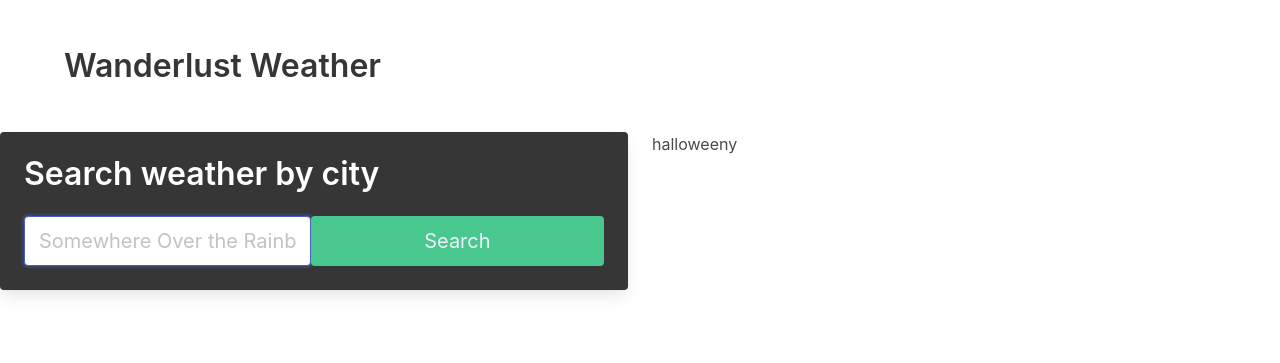
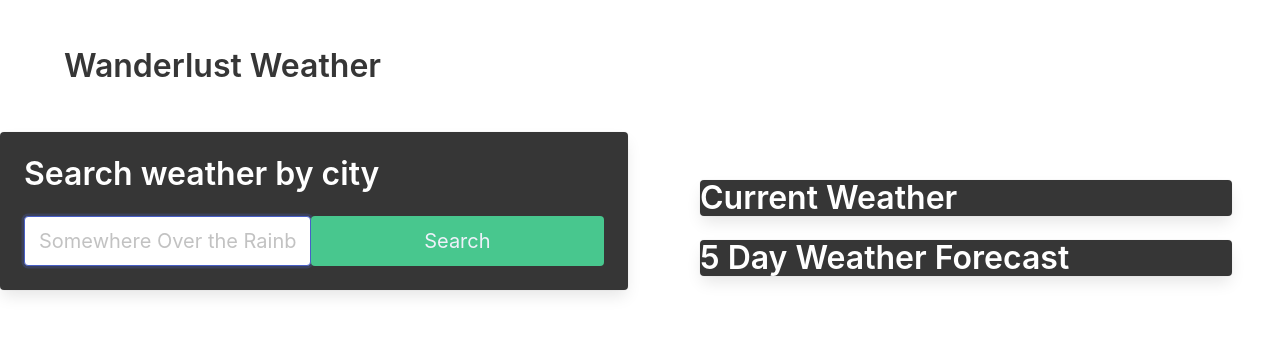
Before and after one commit to izztnkr/Wanderlust-Weather, a plain HTML site: page index.html in a window 1280 px wide. Drawn offline with nearby package versions, Linux system fonts and the light colour scheme; no server answers.

Commit message:
added containers to display weather info

```diff
--- a/assets/js/secondpage.js
+++ b/assets/js/secondpage.js
@@ -3,7 +3,8 @@ var userInput=document.getElementById("userInput");
 var city = "Austin"
 var query = "https://api.openweathermap.org/data/2.5/weather?q=" + city + "&appid=" +apiKey;
 
-//      userInput.addEventListener("submit",);
+//add event listener to button click and set the data to pass through the query
+//  userInput.addEventListener("submit",);
 
 // const el = document.getElementById("outside");
 // el.addEventListener("click", modifyText, false);
@@ -26,6 +27,8 @@ fetch(query)
                 return res.json()
             }
         }).then(function(data){
+            displayCurrentData (data, main);
+            //displayFutureData(data, main)
             console.log(data);
         });
         //icon  where data is an object, dailyis an array call that array at the index (in the loop) with the key weather and will be an arrayand will always be an uneccesary array
@@ -33,3 +36,12 @@ fetch(query)
         //loop over the array dor a five day forecast
 //data.daily[i].weather[0].icon
        });
+
+       //CURRENT WEATHER from response we need to grab "city_name" = lat & lon,  "date"= ,"icon" or something to set and if/else icon per status, "current_weather" (5 days worth so array from 0 to 4) indicating the following:  "humidity", "wind-speed", "UV index" with indicators of (favorable, moderate, severe),
+
+       var displayCurrentData = (function(query){})
+
+
+
+       //FUTURE WEATHER from response we need to grab "city_name",  "date","icon" or something to set and if/else icon per status, "current_weather" (5 days worth, so array from 0 to 4) indicating the following:  "humidity", "wind-speed", "UV index" with indicators of (favorable, moderate, severe),
+      // var displayFutureData
--- a/index.html
+++ b/index.html
@@ -15,8 +15,8 @@
           </h1>
         </div>
       </section>
-      <main class="columns">
-        <div class="column" id="left-column">
+      <main class="columns is-desktop">
+        <div class="column is-medium" id="left-column">
             <div class="card has-background-dark">
                 <div class="card-content">
                     <h3 class="title is-3 has-text-white">Search weather by city</h3>
@@ -29,7 +29,22 @@
         </div>
 
 
-          <div class= "column" id="right-column">halloweeny</div>
+        <div class= "column" id="right-column">
+            <section class="section">
+                <div class="card has-background-dark">
+                    <h3 class="title is-3 has-text-white">Current Weather</h3>
+                    <span>
+
+                    </span>
+                </div>
+                <div class="card has-background-dark">
+                    <h3 class="title is-3 has-text-white">5 Day Weather Forecast</h3>
+                    <span>
+
+                    </span>
+                </div>
+            </section>
+        </di    v>
       </main>
     </body>
     <script src="../Wanderlust-Weather/assets/js/secondpage.js"></script>
```
